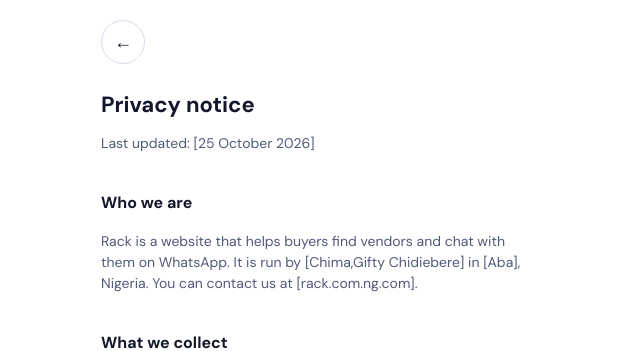
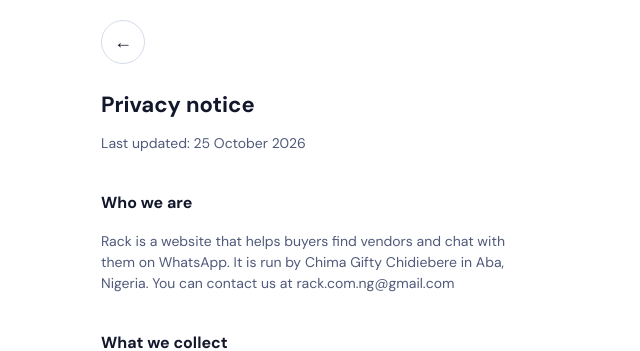
Before and after one commit to giphty06/Rack, a React (Vite) app: page /privacy in a window 1280 px wide. Shown: the top 351 px of the page, without its empty margins (319-959 px from the left). Built offline with nearby package versions, Linux system fonts and the light colour scheme; no server answers.

Commit message:
Add privacy notice

```diff
--- a/src/Privacy.jsx
+++ b/src/Privacy.jsx
@@ -5,13 +5,13 @@ function Privacy() {
     <div className="page legal">
       <Link to="/" className="back" aria-label="Back">←</Link>
       <h2 className="title">Privacy notice</h2>
-      <p>Last updated: [25 October 2026]</p>
+      <p>Last updated: 25 October 2026</p>
 
       <h3>Who we are</h3>
       <p>
         Rack is a website that helps buyers find vendors and chat with them on WhatsApp.
-        It is run by [Chima,Gifty Chidiebere] in [Aba], Nigeria. You can contact us at
-        [rack.com.ng.com].
+        It is run by Chima Gifty Chidiebere in Aba, Nigeria. You can contact us at
+    rack.com.ng@gmail.com
       </p>
 
       <h3>What we collect</h3>
```
